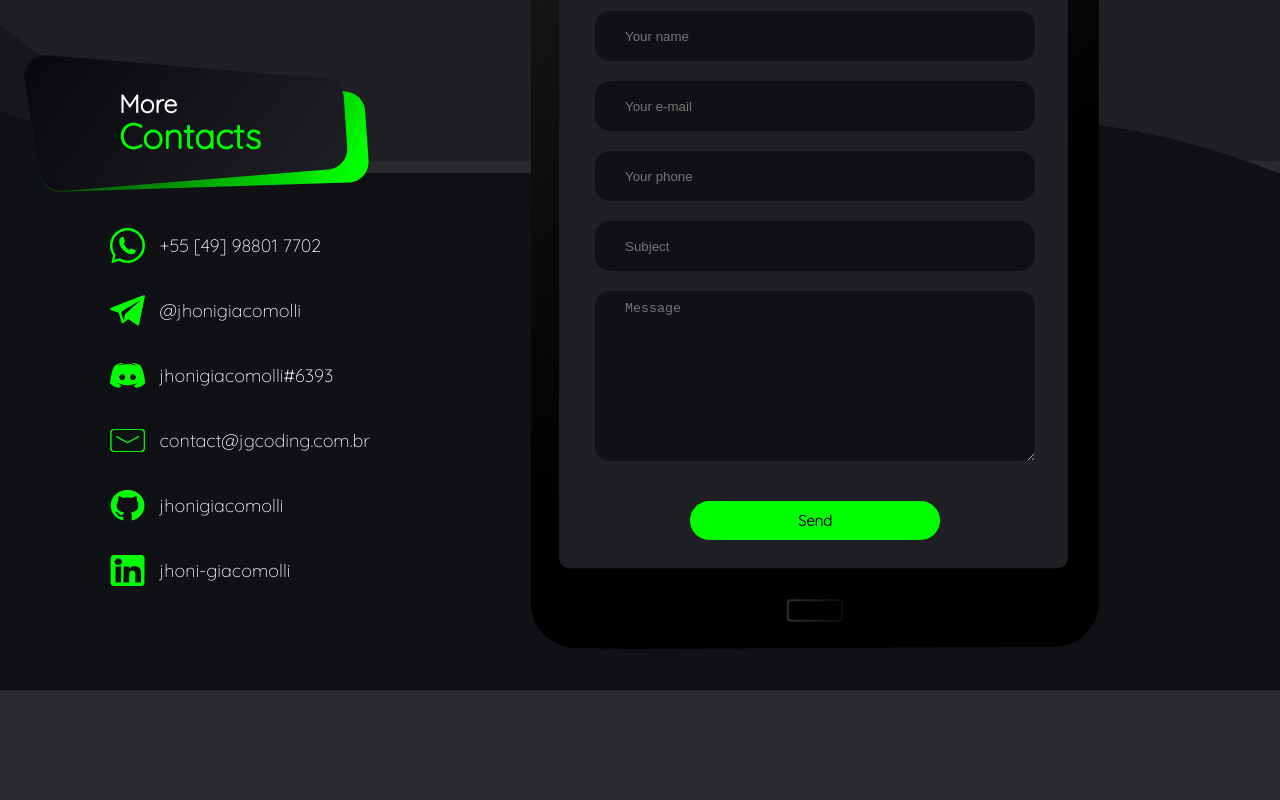
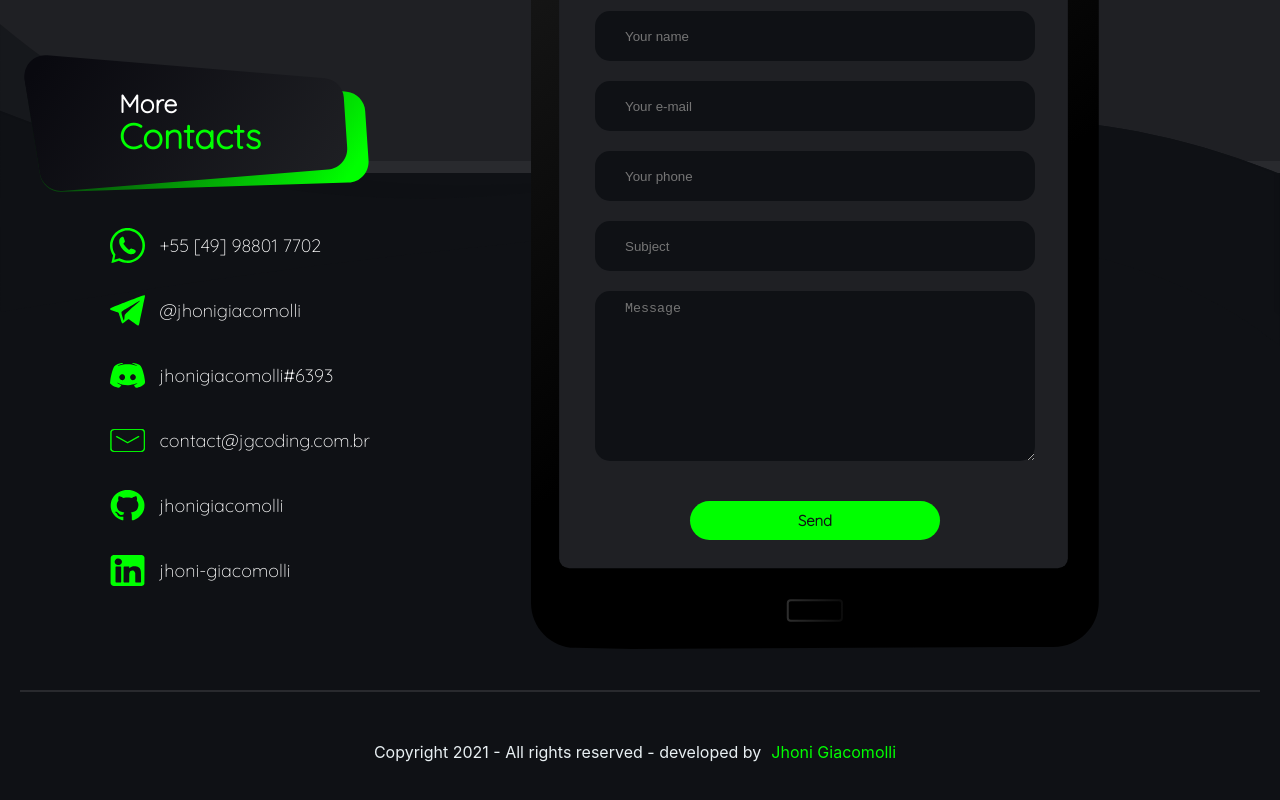
Before and after one commit to jhonigiacomolli/jg-coding, a React (Vite) app: page / in a window 1280 px wide. Shown: the part 4045-4845 px from the top of the page. Before the commit the page ends 4735 px from the top, so only its background shows below. Built offline with nearby package versions, Linux system fonts and the light colour scheme; a web font is replaced by a local one.

Commit message:
Create copyright component

```diff
--- a/src/app.tsx
+++ b/src/app.tsx
@@ -9,6 +9,7 @@ import { WorksDetach } from 'components/works/works-in-detach'
 import { SkillsDetach } from 'components/skills/skills-in-detach'
 import { DivisorWave } from 'components/divisors/divisor-wave'
 import { Foooter } from 'components/footer'
+import { Copyright } from 'components/copyright'
 
 export function App (): ReactElement {
   const { data } = useLanguageContext()
@@ -24,6 +25,7 @@ export function App (): ReactElement {
       <SkillsDetach />
       <DivisorWave overlap='both' />
       <Foooter />
+      <Copyright />
     </>
   )
 }
--- /dev/null
+++ b/src/components/copyright.tsx
@@ -0,0 +1,43 @@
+import { useLanguageContext } from "languages/context";
+import styled, { css } from "styled-components/macro";
+import { ReactElement } from "react";
+
+export const Copyright = ():ReactElement => {
+    const { data } = useLanguageContext()
+    return (
+        <Container>
+            <Content>
+                <Text>
+                    { data.copyrightMessage }
+                </Text>
+                <Title>
+                    Jhoni Giacomolli
+                </Title>
+            </Content>
+        </Container>
+    )
+}
+
+const Container = styled.section`${({ theme }) => css`
+    background: ${theme.colors.primary90};
+`}`
+const Content = styled.div`${({ theme }) => css`
+    max-width: ${theme.sizes.boxed};
+    margin: 0 auto;
+    display: flex;
+    align-items: center;
+    justify-content: center;
+    padding: 50px 0;
+    width: 100%;
+    border-top: 2px solid ${theme.colors.primary70};
+`}`
+const Text = styled.p`${({ theme }) => css`
+    font-size: 1.6rem;
+    margin: 0;
+    color: ${theme.colors.text90};
+`}`
+const Title = styled.span`${({ theme }) => css`
+    font-size: 1.6rem;
+    color: ${theme.colors.detach100};
+    margin: 0 10px;
+`}`
--- a/src/languages/@types.ts
+++ b/src/languages/@types.ts
@@ -24,4 +24,5 @@ export type LanguageData = {
     contactInputSubject: string
     contactInputMessage: string
     contactButton: string
+    copyrightMessage: string
 }
--- a/src/languages/en-US.json
+++ b/src/languages/en-US.json
@@ -21,5 +21,6 @@
     "contactInputPhone": "Your phone",
     "contactInputSubject": "Subject",
     "contactInputMessage": "Message",
-    "contactButton": "Send"
+    "contactButton": "Send",
+    "copyrightMessage": "Copyright 2021 - All rights reserved - developed by"
 }
--- a/src/languages/pt-BR.json
+++ b/src/languages/pt-BR.json
@@ -21,5 +21,6 @@
     "contactInputPhone": "Seu telefone",
     "contactInputSubject": "Assunto",
     "contactInputMessage": "Mensagem",
-    "contactButton": "Enviar"
+    "contactButton": "Enviar",
+    "copyrightMessage": "Direito Autoral 2021 - Todos os direitos reservados - Desenvolvido por"
 }
```
Also changed, not shown: src/components/footer/footer-left.tsx (+33 -33 lines), src/components/profile.tsx (line endings or trailing spaces).
